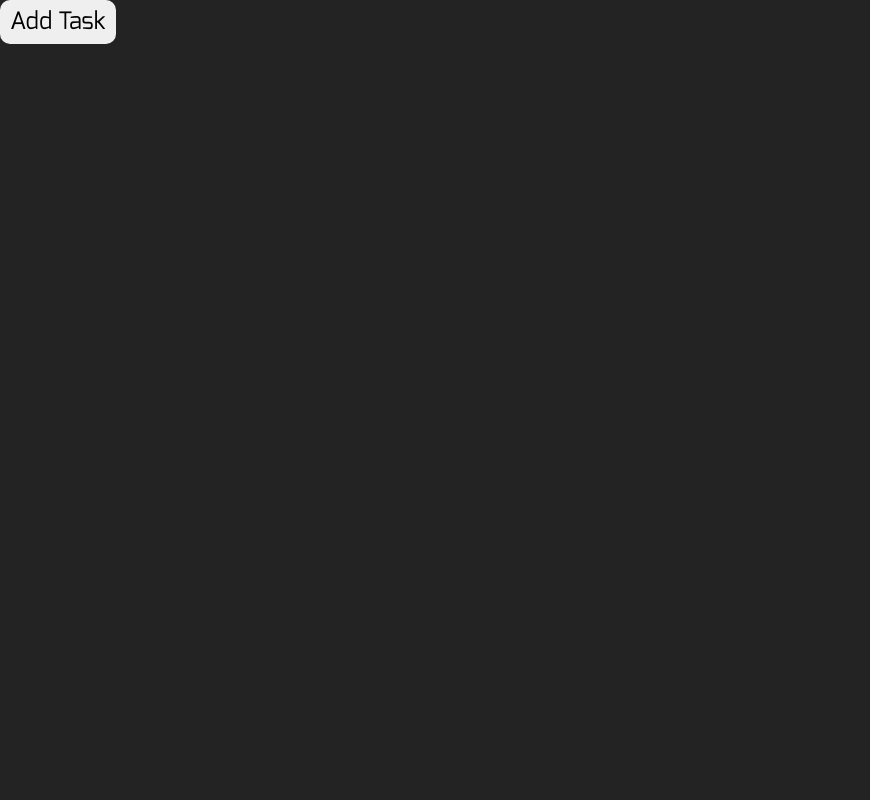
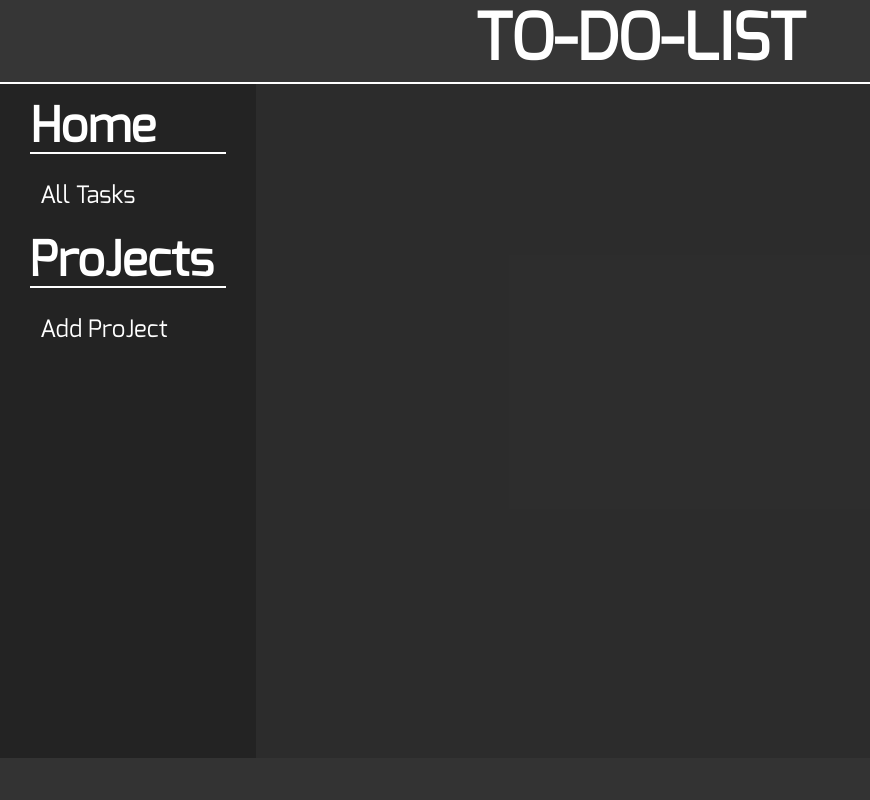
Before and after one commit to RihamRamzi/To-do-list, a website built with webpack: page src/template.html in a window 1280 px wide. Shown: the whole page, without its empty margins (0-870 px from the left). Built offline with nearby package versions, Linux system fonts and the light colour scheme.

Commit message:
created the HTML and CSS of the webpage
added Header, Sidebar, Content and Footer

```diff
--- a/src/styles.css
+++ b/src/styles.css
@@ -16,9 +16,55 @@ body {
   font-family: "exo-regular";
   color: white;
   height: 100vh;
+  display: grid;
+  grid-template-columns: 2fr 8fr;
+  grid-template-rows: 1fr 8fr 0.5fr;
 }
-form {
+
+#headerTitle {
+  grid-column: 1 / span 2;
+  display: flex;
+  justify-content: center;
+  align-items: center;
+  font-size: 4rem;
+  background-color: rgba(59, 59, 59, 0.829);
+  border-bottom: 2px solid;
+}
+
+.sideBar {
+  grid-row: 2;
+  display: flex;
+  flex-direction: column;
+  gap: 20px;
   font-size: 1.5rem;
+  padding-left: 30px;
+  padding-right: 30px;
+  margin-top: 20px;
+}
+.sideBar h1 {
+  border-bottom: 2px solid;
+}
+.options {
+  padding: 10px;
+  cursor: pointer;
+}
+.options:hover {
+  background-color: rgba(163, 163, 163, 0.123);
+}
+.options form {
+  font-size: 1.5rem;
+}
+
+.content {
+  grid-column: 2;
+  grid-row: 2;
+  background-color: rgba(59, 59, 59, 0.404);
+}
+
+.footer {
+  grid-column: 1 / span 2;
+  grid-row: 3;
+  background-color: rgba(163, 163, 163, 0.123);
 }
 
 input,
--- a/src/template.html
+++ b/src/template.html
@@ -3,25 +3,25 @@
   <head>
     <meta charset="UTF-8" />
     <meta name="viewport" content="width=device-width, initial-scale=1.0" />
-    <title>Document</title>
+    <title>To-do-list</title>
   </head>
   <body>
-    <button id="addTask">Add Task</button>
+    <h1 id="headerTitle">TO-DO-LIST</h1>
 
-    <dialog id="taskDialog">
-      <form method="dialog">
-        <label for="task">Task:</label>
-        <input type="text" id="task" name="task" />
+    <div class="sideBar">
+      <h1>Home</h1>
+      <div class="options">
+        <p>All Tasks</p>
+      </div>
 
-        <label for="des">Description:</label>
-        <textarea name="description" id="des"></textarea>
+      <h1>ProJects</h1>
+      <div class="options">
+        <p>Add ProJect</p>
+      </div>
+    </div>
 
-        <label for="date">Date:</label>
-        <input type="date" id="date" />
+    <div class="content"></div>
 
-        <button id="submitBtn" type="submit">Submit</button>
-        <button id="closeBtn">Close</button>
-      </form>
-    </dialog>
+    <div class="footer"></div>
   </body>
 </html>
```
